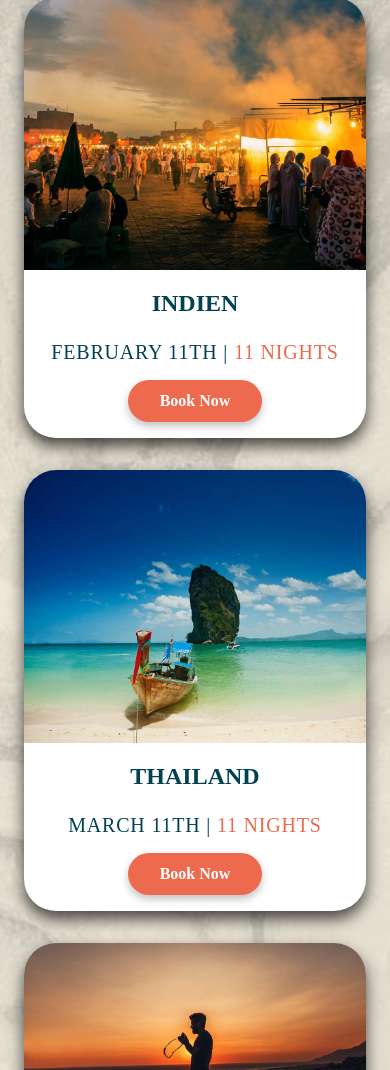
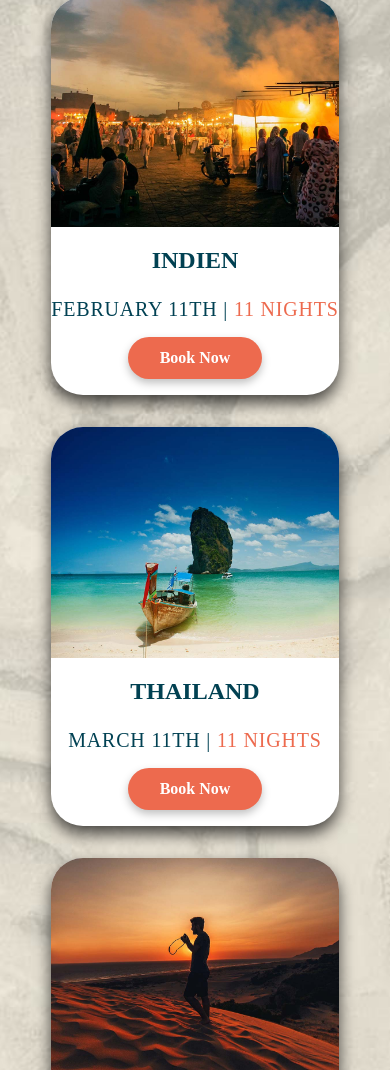
Before and after one commit to graeujer/uma, a plain HTML site: page index.html in a window 390 px wide. Shown: the part 576-1646 px from the top of the page. Drawn offline with Linux system fonts and the light colour scheme.

Commit message:
Update main.css

```diff
--- a/css/main.css
+++ b/css/main.css
@@ -299,6 +299,12 @@ box-shadow:0 0.5rem 1rem rgba(0 ,0 ,0, 0.7 );
 transition:all 1s ease-in-out;
 position:relative;
 
+}
+
+@media(max-width:32rem){
+    .adventures__card{
+        flex:0 0 18rem;
+    }
 }
 
 
```
